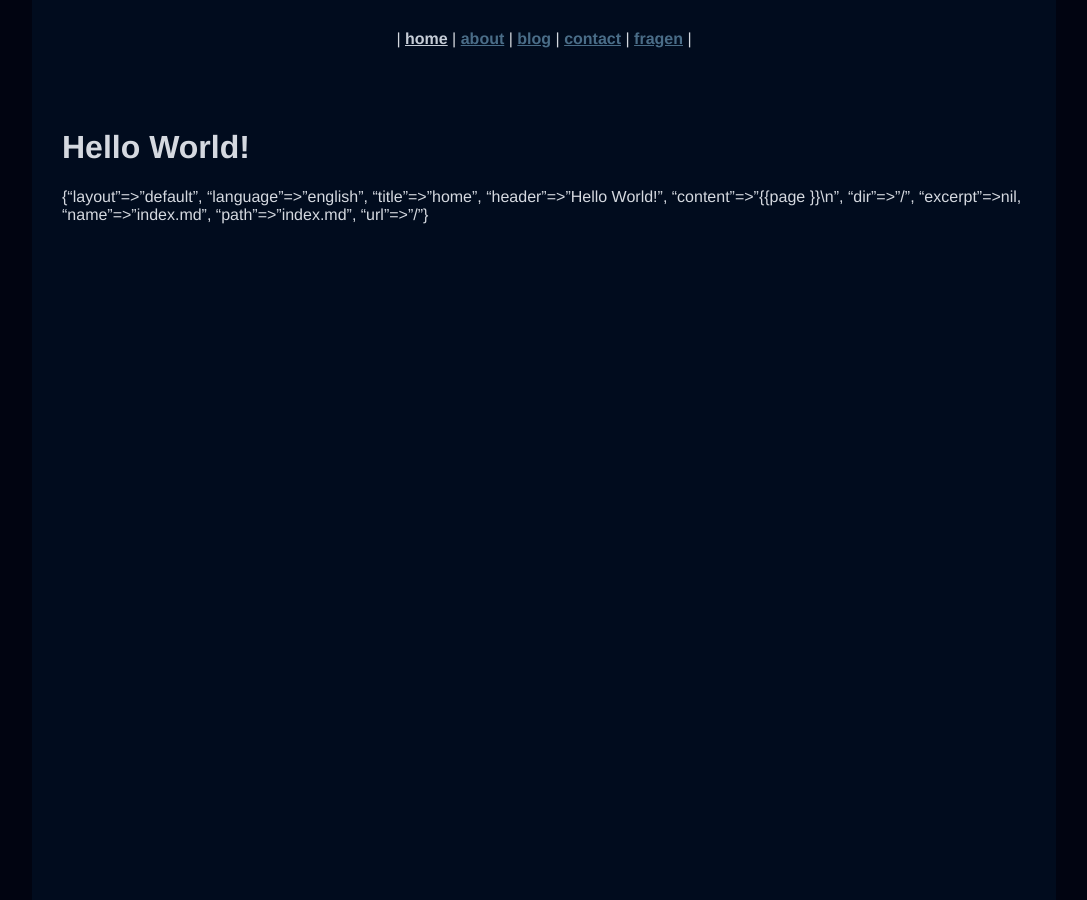
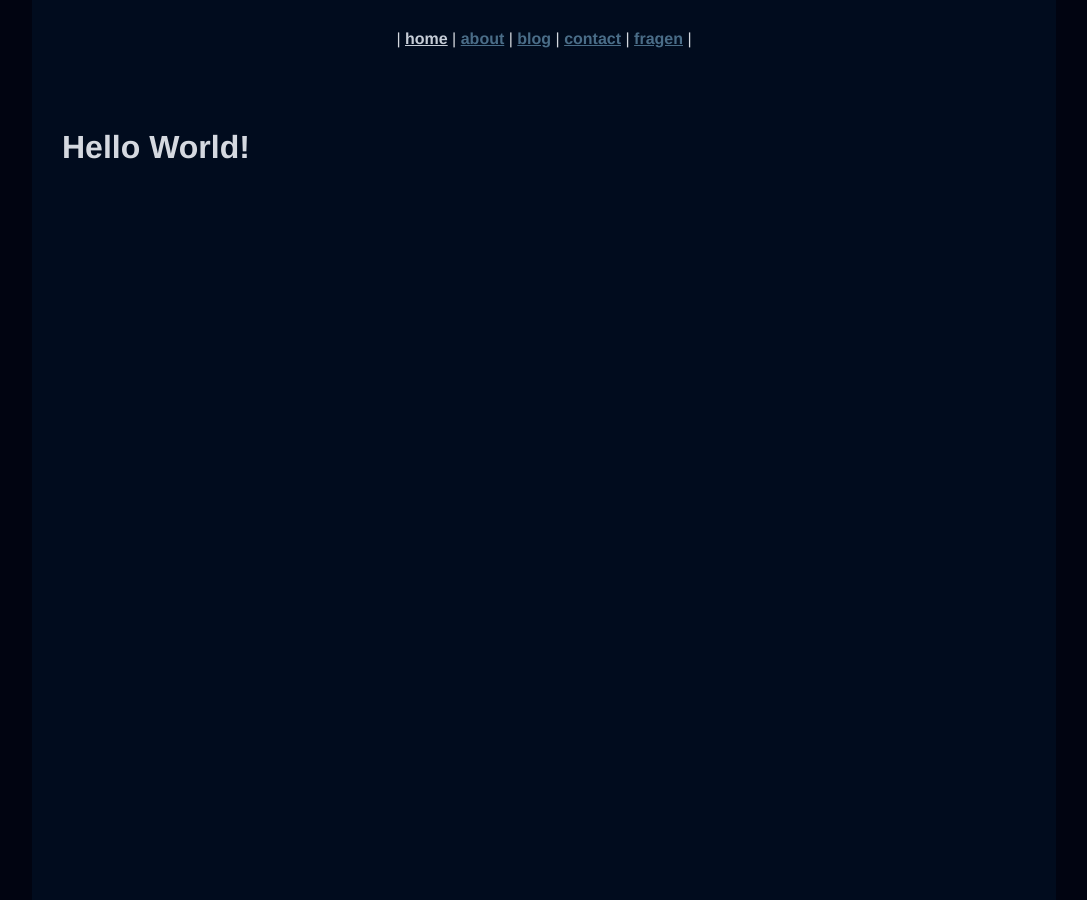
Before and after one commit to riesentoaster/valentinhuber.me, a Jekyll site: the page built from index.md, in a window 1280 px wide. Shown: the whole page, without its empty margins (96-1183 px from the left). Built offline with Jekyll 4.4.1, drawn with Linux system fonts in a browser that asks for light colours.

Commit message:
fixing nav

```diff
--- a/_includes/nav.html
+++ b/_includes/nav.html
@@ -1,6 +1,6 @@
 <nav>
     |
-    {% assign home = site.pages | find: "url", "/" %}
+    {% assign home = site.pages | where: "url", "/" | first %}
     {% assign pages = site.html_pages | where_exp:"item","item.url!='/'" | sort: "title" | unshift: home %}
     {% for link in pages %}
       {% assign steps = link.path | split: "/" | join: " " | number_of_words %}
--- a/index.md
+++ b/index.md
@@ -2,4 +2,3 @@
 title: home
 header: Hello World!
 ---
-{{page }}
```
